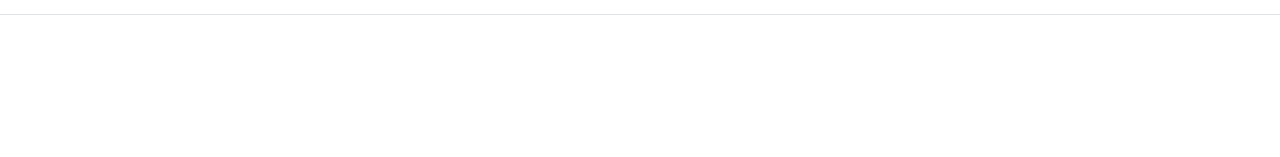
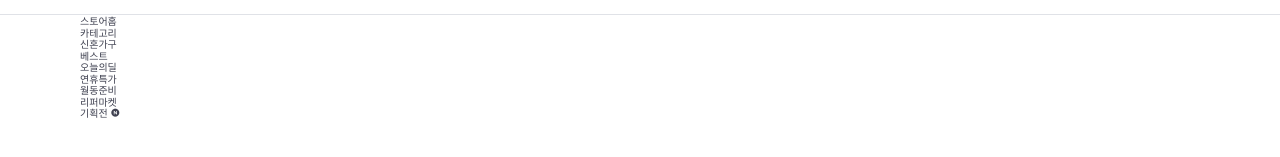
Before and after one commit to hsejsx/tomorrow-house-html, a website: page index.html in a window 1280 px wide. Shown: the part 65-222 px from the top of the page. Drawn offline with nearby package versions, Linux system fonts and the light colour scheme; files that its build step writes are made by us from their sources; files whose address does not match are found by name.

Commit message:
Markup: lnb 마크업

```diff
--- a/index.html
+++ b/index.html
@@ -226,6 +226,49 @@
         </div>
       </div>
     </header>
+
+    <nav class="lnb">
+      <div class="container">
+        <div class="row">
+          <div class="col-sm-4">
+            <h1 class="visually-hidden">메뉴</h1>
+            <div class="lnb-wrapper">
+              <ul class="lnb-list">
+                <li class="lnb-item is-active">
+                  <a href="/">스토어홈</a>
+                </li>
+                <li class="lnb-item">
+                  <a href="/">카테고리</a>
+                </li>
+                <li class="lnb-item">
+                  <a href="/">신혼가구</a>
+                </li>
+                <li class="lnb-item">
+                  <a href="/">베스트</a>
+                </li>
+                <li class="lnb-item">
+                  <a href="/">오늘의딜</a>
+                </li>
+                <li class="lnb-item">
+                  <a href="/">연휴특가</a>
+                </li>
+                <li class="lnb-item">
+                  <a href="/">월동준비</a>
+                </li>
+                <li class="lnb-item">
+                  <a href="/">리퍼마켓</a>
+                </li>
+                <li class="lnb-item">
+                  <a href="/">
+                    기획전 <i class="ic-new" aria-label="new" lang="en"></i>
+                  </a>
+                </li>
+              </ul>
+            </div>
+          </div>
+        </div>
+      </div>
+    </nav>
 
     <aside class="search-modal lg-hidden">
       <div class="container">
```
